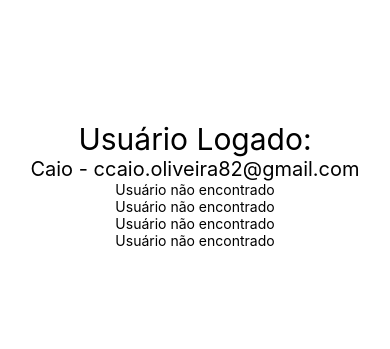
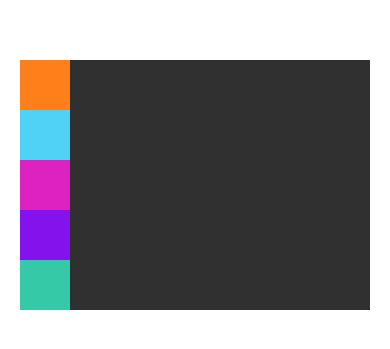
Before and after one commit to ccaio-oliveira/exercicios-react-native, a React Native app: screen / in a window 390 px wide. Shown: the part 227-576 px from the top of the page. Built offline with nearby package versions, Linux system fonts and the light colour scheme.

Commit message:
aprendendo sobre flexbox em react native

```diff
--- a/src/App.js
+++ b/src/App.js
@@ -1,7 +1,13 @@
 import React from "react";
 import { View, Platform, StatusBar, StyleSheet } from "react-native";
-import UsuarioLogado from "./components/UsuarioLogado";
+import FlexboxV1 from "./components/layout/FlexboxV1";
+import FlexBoxV2 from "./components/layout/FlexBoxV2";
+import Quadrado from "./components/layout/Quadrado";
 
+// import DigiteSeuNome from "./components/DigiteSeuNome";
+// import ListaProdutosV2 from "./components/produtos/ListaProdutosV2";
+// import ListaProdutos from "./components/produtos/ListaProdutos";
+// import UsuarioLogado from "./components/UsuarioLogado";
 // import Comp, { Comp1, Comp2 } from './components/Multi';
 // import Primeiro from './components/Primeiro';
 // import MinMax from "./components/MinMax";
@@ -47,11 +53,16 @@ const App = () => {
                 <Membro nome="Gui" sobrenome="Silva" />
                 <Membro nome="Rebeca" sobrenome="Silva" />
             </Familia> */}
-            <UsuarioLogado usuario={{ nome: 'Caio', email: 'ccaio.oliveira82@gmail.com' }} />
+            {/* <UsuarioLogado usuario={{ nome: 'Caio', email: 'ccaio.oliveira82@gmail.com' }} />
             <UsuarioLogado usuario={{ nome: 'Caio' }} />
             <UsuarioLogado usuario={{ email: 'carlos@empresa.com' }} />
             <UsuarioLogado usuario={null} />
-            <UsuarioLogado usuario={{}} />
+            <UsuarioLogado usuario={{}} /> */}
+            {/* <ListaProdutos /> */}
+            {/* <ListaProdutosV2 /> */}
+            {/* <DigiteSeuNome /> */}
+            {/* <FlexboxV1 /> */}
+            <FlexBoxV2 />
         </View>
     )
 }
--- /dev/null
+++ b/src/components/DigiteSeuNome.js
@@ -0,0 +1,17 @@
+import React, { useState } from 'react';
+import { Text, TextInput, View } from 'react-native';
+import estilo from './estilo';
+
+export default () => {
+    let [nome, setNome] = useState('Teste');
+    return (
+        <View>
+            <Text style={estilo.txtG}>{nome}</Text>
+            <TextInput
+                placeholder='Digite seu Nome'
+                value={nome}
+                onChangeText={e => setNome(e)}
+            />
+        </View>
+    )
+}
--- a/src/components/estilo.js
+++ b/src/components/estilo.js
@@ -5,9 +5,6 @@ export default StyleSheet.create({
         fontSize: 30,
         textAlign: "center",
     },
-    family: {
-        marginBottom: 20
-    },
     txtM: {
         fontSize: 20
     }
--- /dev/null
+++ b/src/components/layout/FlexBoxV2.js
@@ -0,0 +1,24 @@
+import React from 'react';
+import { StyleSheet, View } from 'react-native';
+import Quadrado from './Quadrado';
+
+export default () => {
+    return (
+        <View style={style.flexV2}>
+            <Quadrado cor='#ff801a' />
+            <Quadrado cor='#50d1f6' />
+            <Quadrado cor='#dd22c1' />
+            <Quadrado cor='#8312ed' />
+            <Quadrado cor='#36c9a7' />
+        </View>
+    )
+}
+
+const style = StyleSheet.create({
+    flexV2: {
+        width: '100%',
+        alignItems: 'flex-start',
+        backgroundColor: '#303030',
+        justifyContent: 'space-between'
+    }
+})
--- /dev/null
+++ b/src/components/layout/FlexboxV1.js
@@ -0,0 +1,23 @@
+import React from 'react';
+import { StyleSheet, View } from 'react-native';
+import Quadrado from './Quadrado';
+
+export default () => {
+    return (
+        <View style={style.flexV1}>
+            <Quadrado cor='#ff801a' />
+            <Quadrado cor='#50d1f6' />
+            <Quadrado cor='#dd22c1' />
+            <Quadrado cor='#8312ed' />
+            <Quadrado cor='#36c9a7' />
+        </View>
+    )
+}
+
+const style = StyleSheet.create({
+    flexV1: {
+        backgroundColor: '#000',
+        flex: 1,
+        justifyContent: 'space-evenly'
+    }
+})
--- /dev/null
+++ b/src/components/layout/Quadrado.js
@@ -0,0 +1,15 @@
+import React from 'react';
+import { Text, View, StyleSheet } from 'react-native';
+
+export default ({cor}) => {
+    const lado = 50;
+    return (
+        <View style={{
+            height: lado,
+            width: lado,
+            backgroundColor: cor || '#000'
+        }}>
+
+        </View>
+    )
+}
--- /dev/null
+++ b/src/components/produtos/ListaProdutos.js
@@ -0,0 +1,20 @@
+import React from 'react';
+import { Text } from 'react-native';
+import estilo from '../estilo';
+import produtos from './produtos';
+
+export default () => {
+    function lista(){
+        return produtos.map(p => {
+            return <Text style={estilo.txtM}>{p.id}) {p.nome} custa R$ {p.preco}</Text>
+        })
+    }
+    return (
+        <>
+            <Text style={estilo.txtG}>
+                Lista de Produtos
+            </Text>
+            {lista()}
+        </>
+    )
+}
--- /dev/null
+++ b/src/components/produtos/ListaProdutosV2.js
@@ -0,0 +1,22 @@
+import React from 'react';
+import { Text, FlatList } from 'react-native';
+import estilo from '../estilo';
+import produtos from './produtos';
+
+export default () => {
+    const produtoRender = ({item: p}) => {
+        return <Text>{p.id}) {p.nome} - R$ {p.preco}</Text>
+    }
+    return (
+        <>
+            <Text style={estilo.txtG}>
+                Lista de Produtos V2
+            </Text>
+            <FlatList
+                data={produtos}
+                keyExtractor={i => `${i.id}`}
+                renderItem={produtoRender}
+            />
+        </>
+    )
+}
```
Also changed, not shown: src/components/produtos/produtos.js (added, +7 -0 lines).
